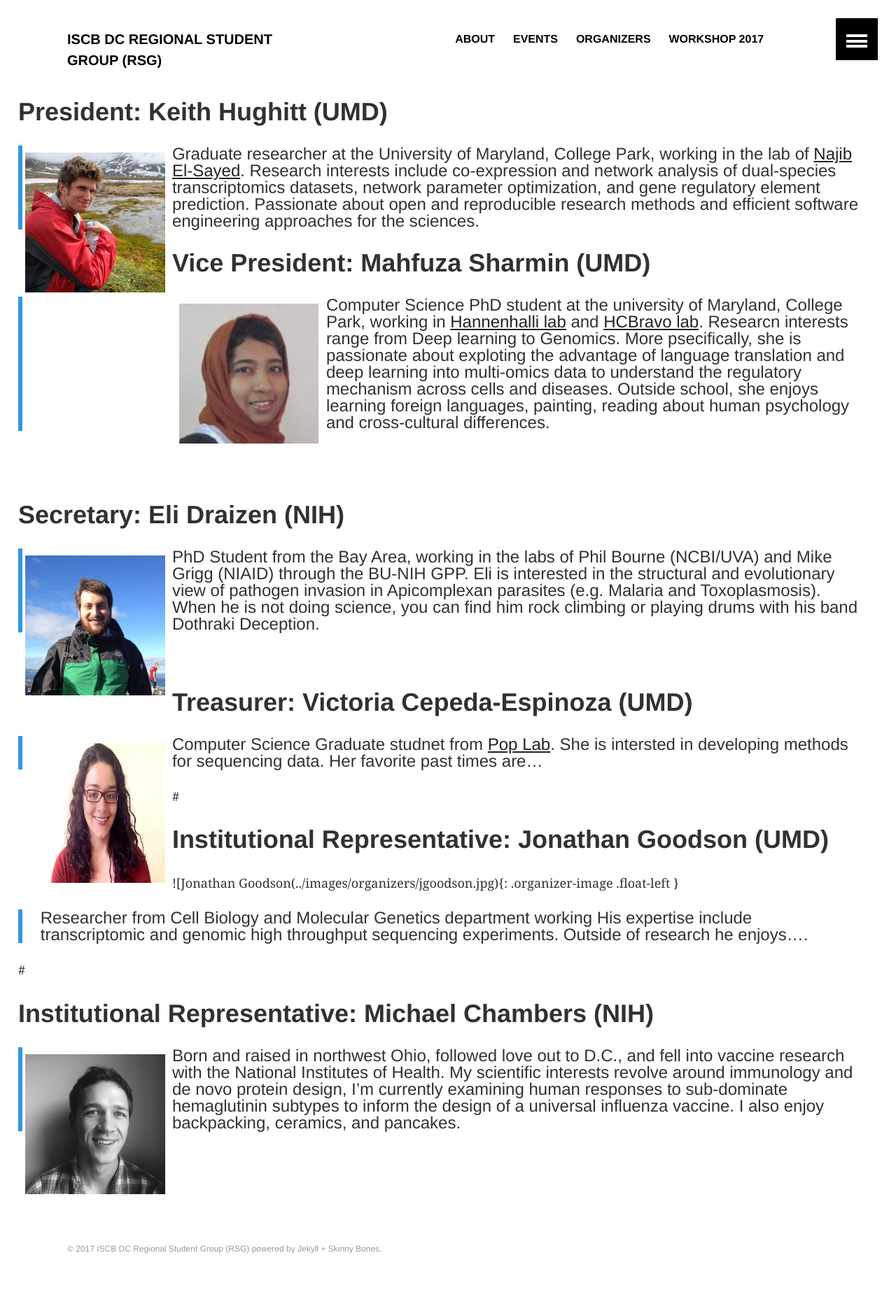
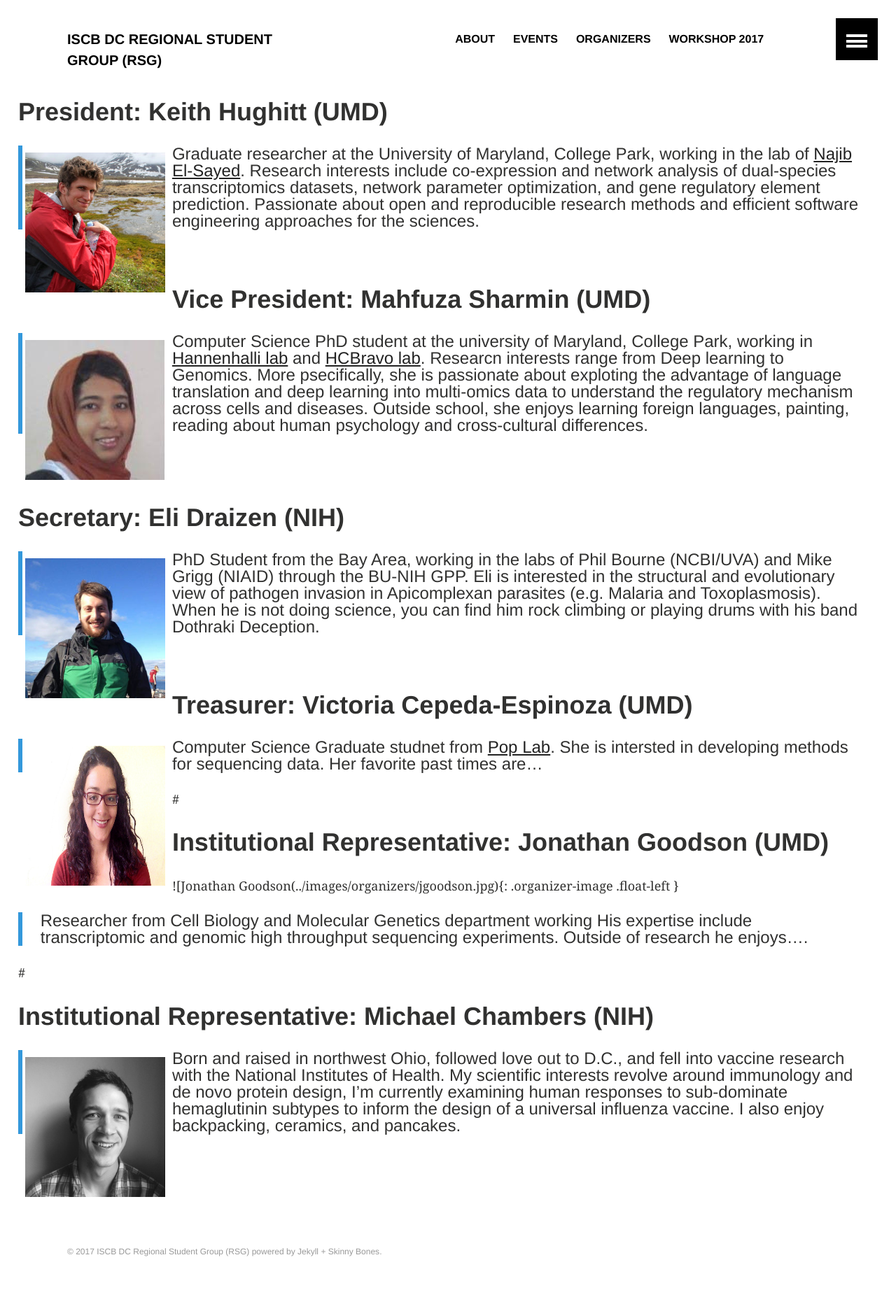
Before and after one commit to iscb-dc-rsg/iscb-dc-rsg.github.io, a Jekyll site: the page built from _pages/organizers.md, in a window 1280 px wide. Shown: the whole page at 70% size. Built offline with Jekyll 4.4.1, drawn with Linux system fonts in a browser that asks for light colours; our own code applies the rules of GitHub Pages for plain Markdown files.

Commit message:
Update organizers.md

```diff
--- a/_pages/organizers.md
+++ b/_pages/organizers.md
@@ -12,11 +12,8 @@ output: html_document
 > Graduate researcher at the University of Maryland, College Park, working in the lab of [Najib El-Sayed](http://www.najibelsayed.org/research.aspx). Research interests include co-expression and network analysis of dual-species transcriptomics datasets, network parameter optimization, and gene regulatory element prediction. Passionate about open and reproducible research methods and efficient software engineering approaches for the sciences.
 
 
+&nbsp;
 
-
-<dl>
-
-</dl>
 
 # Vice President: Mahfuza Sharmin (UMD)
 
```
